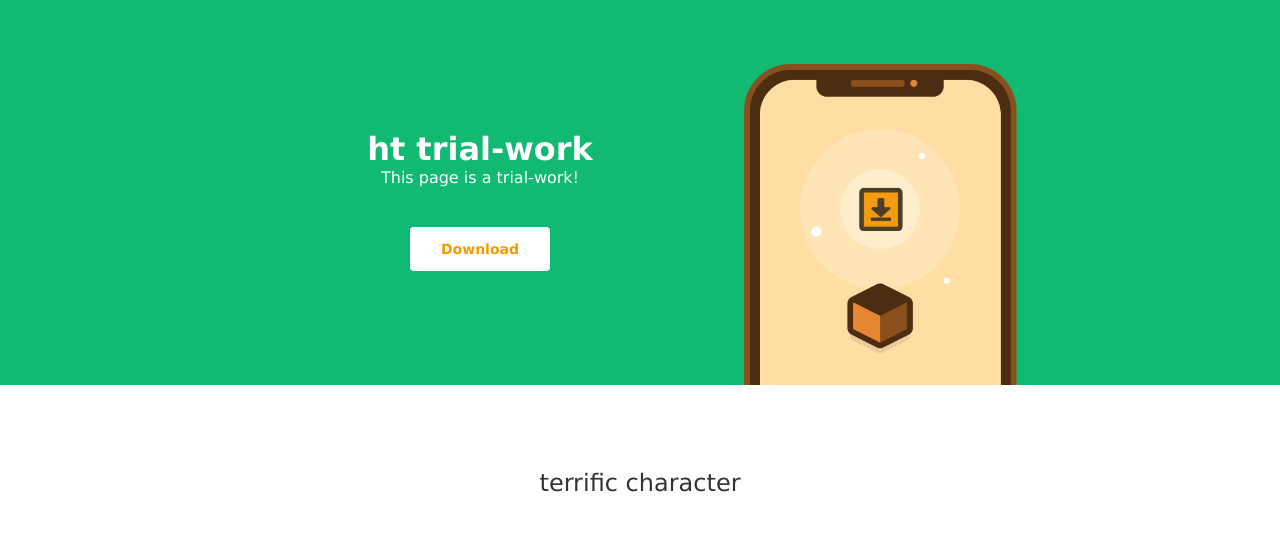
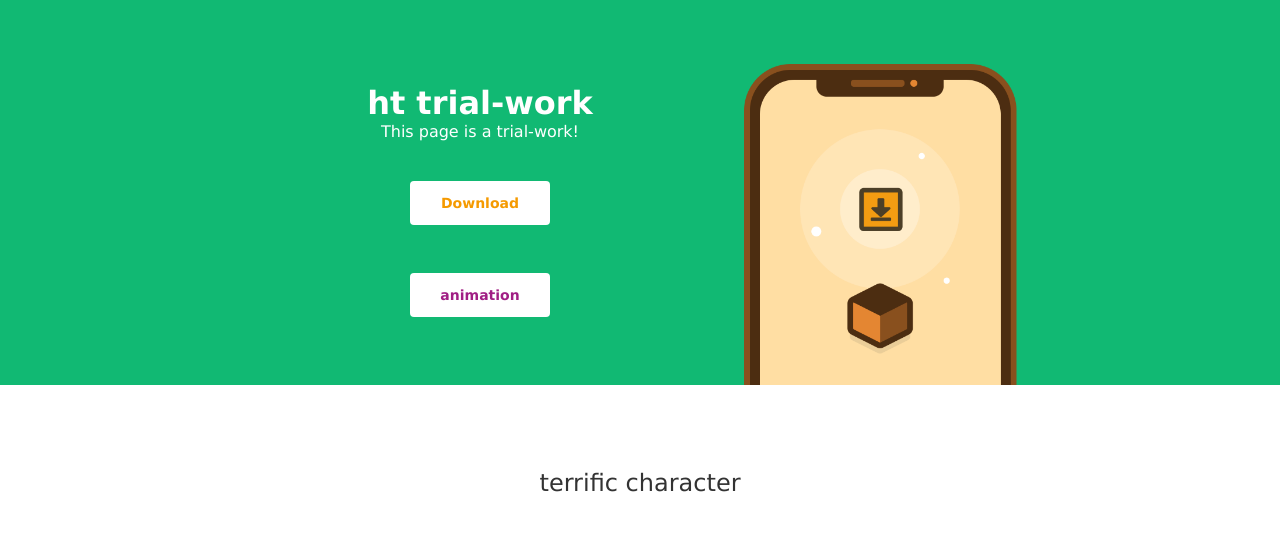
Before and after one commit to ht202011/trial-work, a plain HTML site: page index.html in a window 1280 px wide. Shown: the top 559 px of the page. Drawn offline with Linux system fonts and the light colour scheme.

Commit message:
Add files via upload

```diff
--- a/css/stylesheet.css
+++ b/css/stylesheet.css
@@ -37,6 +37,33 @@ header img {
 
 .btn:hover {
   opacity: 0.9;
+}
+
+.btn2 {
+  text-decoration: none;
+  background: #fff;
+  color: #a01e84;
+  display: block;
+  width: 140px;
+  line-height: 44px;
+  margin: 40px auto 48px;
+  font-size: 14px;
+  font-weight: bold;
+  border-radius: 4px;
+
+  animation-name: move;
+  animation-duration: 3s;
+}
+@keyframes move {
+  0% {
+    transform: none;
+  }
+  60% {
+    transform: translateX(100px) rotate(360deg);
+  }
+  100% {
+    transform: translateX(0px) rotate(360deg);
+  }
 }
 
 .features img {
--- a/index.html
+++ b/index.html
@@ -14,6 +14,7 @@
         <h1>ht trial-work</h1>
         <p>This page is a trial-work!</p>
         <a href="" class="btn">Download</a>
+        <a href="" class="btn2">animation</a>
       </div>
       <div class="pic">
         <img src="img/top.png" alt="">
```
